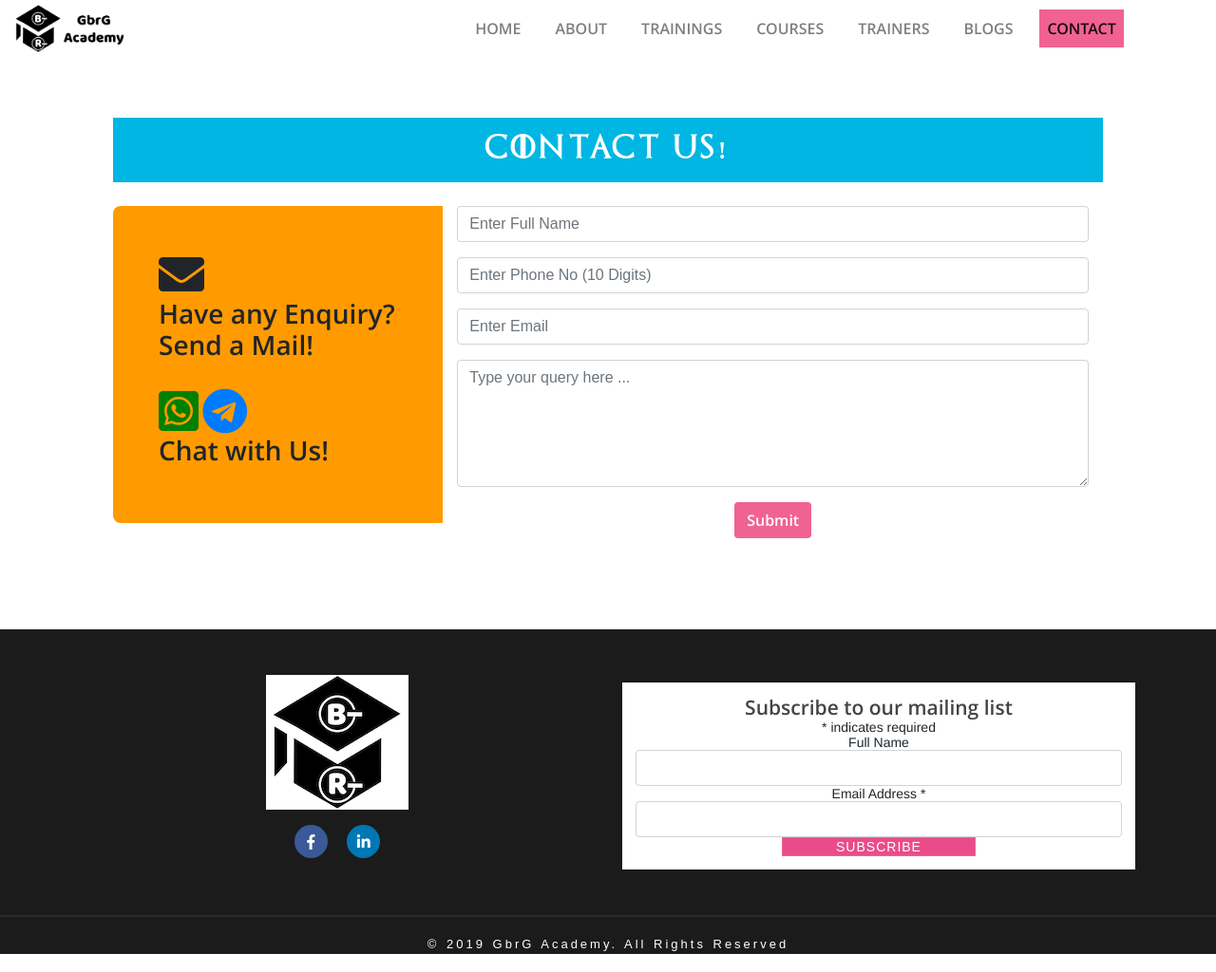
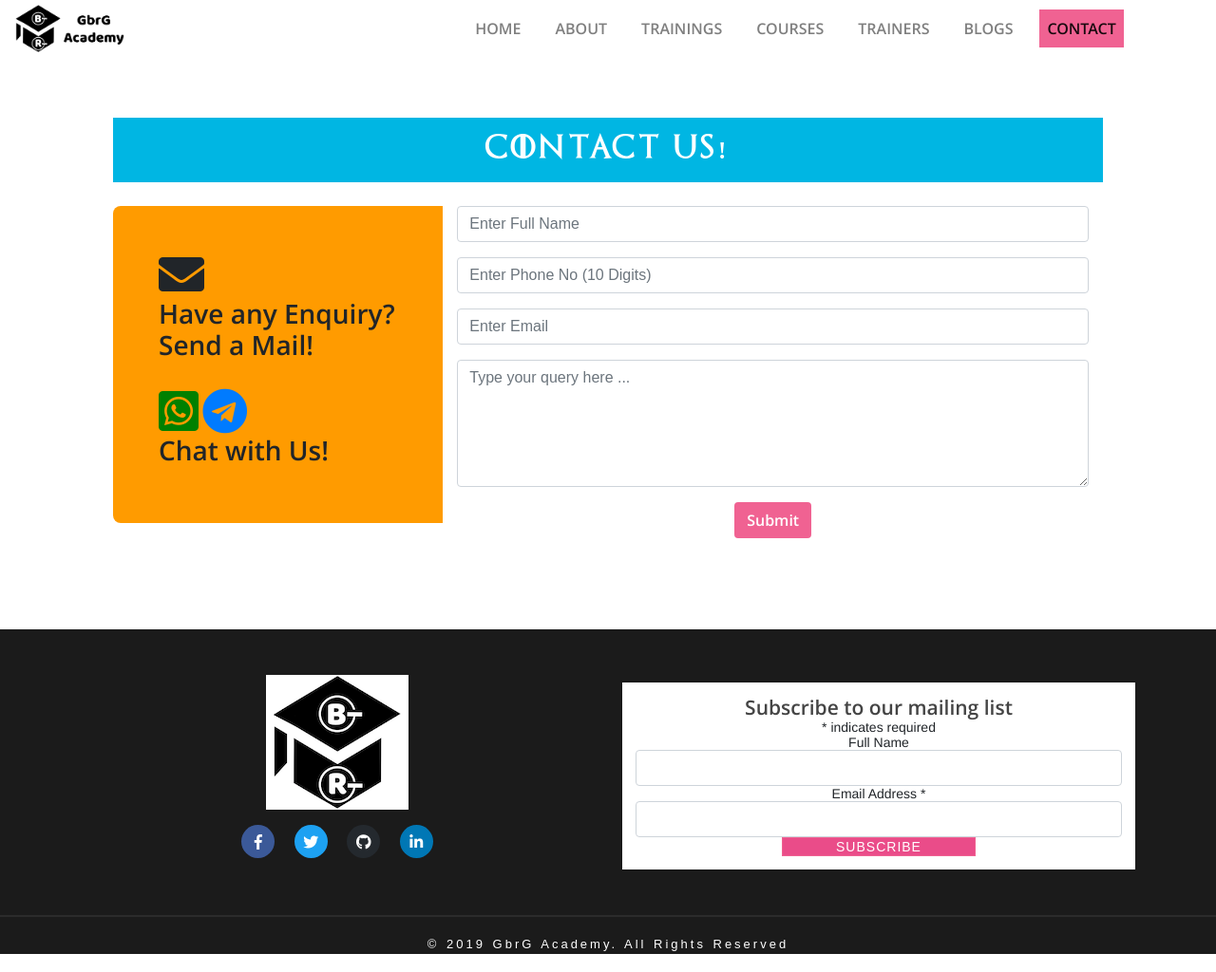
Before and after one commit to gbrgacademy/gbrgacademy.github.io, a Jekyll site: the page built from contact.html, in a window 1280 px wide. Shown: the whole page at 95% size. Built offline with Jekyll 4.4.1, drawn with Linux system fonts in a browser that asks for light colours; some web fonts are replaced; comment, search, counter and statistics services are not loaded.

Commit message:
Updated github and twitter links

```diff
--- a/_includes/footer.html
+++ b/_includes/footer.html
@@ -8,8 +8,10 @@
           </a>
           <div class="social-icons-agileits">
             <ul>
-              <li><a href="https://www.facebook.com/gbrgacademy"><span class="fab fa-facebook-f"></span></a></li>
-              <li><a href="http://linkedin.com/company/gbrgacademy"><span class="fab fa-linkedin-in"></span></a></li>
+              <li><a href="https://www.facebook.com/gbrgacademy" target="_blank"><span class="fab fa-facebook-f"></span></a></li>
+              <li><a href="http://twitter.com/gbrgacademy" target="_blank"><span class="fab fa-twitter"></span></a></li>
+              <li><a href="http://github.com/gbrgacademy" target="_blank"><span class="fab fa-github"></span></a></li>
+              <li><a href="http://linkedin.com/company/gbrgacademy" target="_blank"><span class="fab fa-linkedin-in"></span></a></li>
             </ul>
           </div>
         </div>
```
